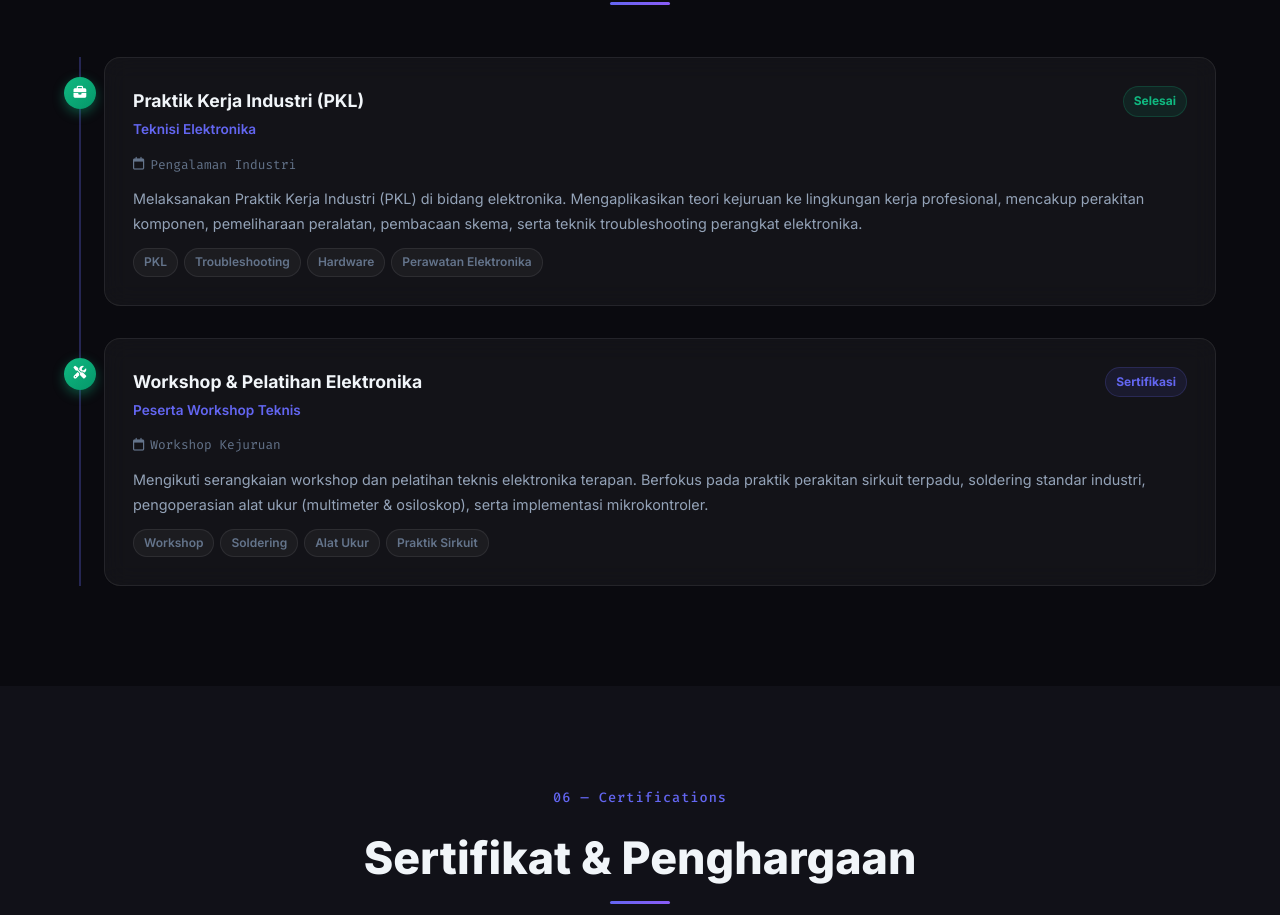
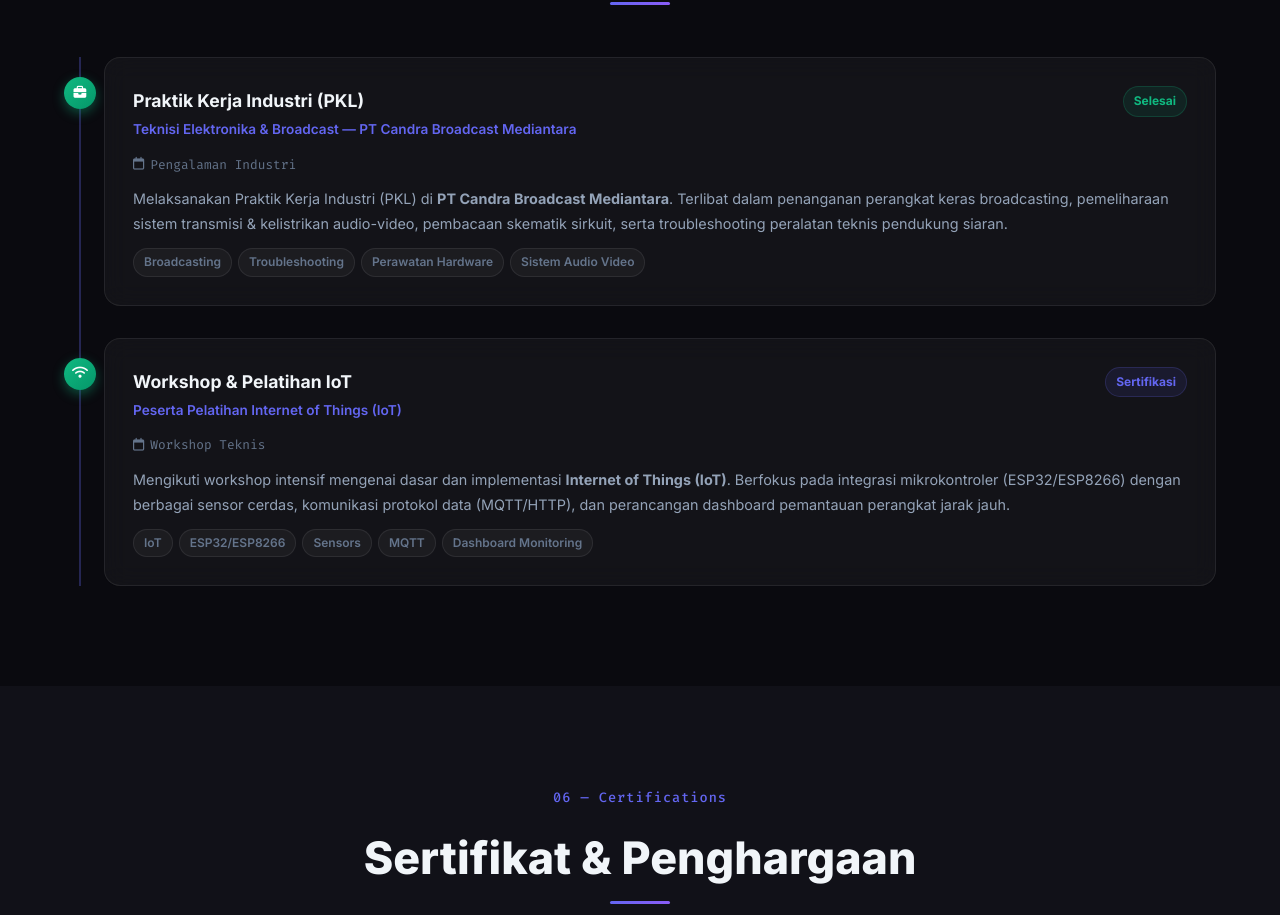
Before and after one commit to kyra-14/www.kyrawa-company, a plain HTML site: page index.html in a window 1280 px wide. Shown: the part 4722-5637 px from the top of the page. Drawn offline with Linux system fonts and the light colour scheme.

Commit message:
Update experience details with Candra Broadcast Mediantara and IoT Workshop

```diff
--- a/index.html
+++ b/index.html
@@ -491,34 +491,34 @@
             <div class="timeline-header">
               <div>
                 <h3>Praktik Kerja Industri (PKL)</h3>
-                <span class="timeline-subtitle">Teknisi Elektronika</span>
+                <span class="timeline-subtitle">Teknisi Elektronika &amp; Broadcast — PT Candra Broadcast Mediantara</span>
               </div>
               <span class="timeline-badge current">Selesai</span>
             </div>
             <span class="timeline-period"><i class="far fa-calendar"></i> Pengalaman Industri</span>
-            <p>Melaksanakan Praktik Kerja Industri (PKL) di bidang elektronika. Mengaplikasikan teori kejuruan ke lingkungan kerja profesional, mencakup perakitan komponen, pemeliharaan peralatan, pembacaan skema, serta teknik troubleshooting perangkat elektronika.</p>
+            <p>Melaksanakan Praktik Kerja Industri (PKL) di <strong>PT Candra Broadcast Mediantara</strong>. Terlibat dalam penanganan perangkat keras broadcasting, pemeliharaan sistem transmisi &amp; kelistrikan audio-video, pembacaan skematik sirkuit, serta troubleshooting peralatan teknis pendukung siaran.</p>
             <div class="timeline-tags">
-              <span>PKL</span><span>Troubleshooting</span><span>Hardware</span><span>Perawatan Elektronika</span>
+              <span>Broadcasting</span><span>Troubleshooting</span><span>Perawatan Hardware</span><span>Sistem Audio Video</span>
             </div>
           </div>
         </div>
 
         <div class="timeline-item reveal">
           <div class="timeline-dot exp-dot">
-            <i class="fas fa-tools"></i>
+            <i class="fas fa-wifi"></i>
           </div>
           <div class="timeline-content glass-card">
             <div class="timeline-header">
               <div>
-                <h3>Workshop &amp; Pelatihan Elektronika</h3>
-                <span class="timeline-subtitle">Peserta Workshop Teknis</span>
+                <h3>Workshop &amp; Pelatihan IoT</h3>
+                <span class="timeline-subtitle">Peserta Pelatihan Internet of Things (IoT)</span>
               </div>
               <span class="timeline-badge">Sertifikasi</span>
             </div>
-            <span class="timeline-period"><i class="far fa-calendar"></i> Workshop Kejuruan</span>
-            <p>Mengikuti serangkaian workshop dan pelatihan teknis elektronika terapan. Berfokus pada praktik perakitan sirkuit terpadu, soldering standar industri, pengoperasian alat ukur (multimeter &amp; osiloskop), serta implementasi mikrokontroler.</p>
+            <span class="timeline-period"><i class="far fa-calendar"></i> Workshop Teknis</span>
+            <p>Mengikuti workshop intensif mengenai dasar dan implementasi <strong>Internet of Things (IoT)</strong>. Berfokus pada integrasi mikrokontroler (ESP32/ESP8266) dengan berbagai sensor cerdas, komunikasi protokol data (MQTT/HTTP), dan perancangan dashboard pemantauan perangkat jarak jauh.</p>
             <div class="timeline-tags">
-              <span>Workshop</span><span>Soldering</span><span>Alat Ukur</span><span>Praktik Sirkuit</span>
+              <span>IoT</span><span>ESP32/ESP8266</span><span>Sensors</span><span>MQTT</span><span>Dashboard Monitoring</span>
             </div>
           </div>
         </div>
```
